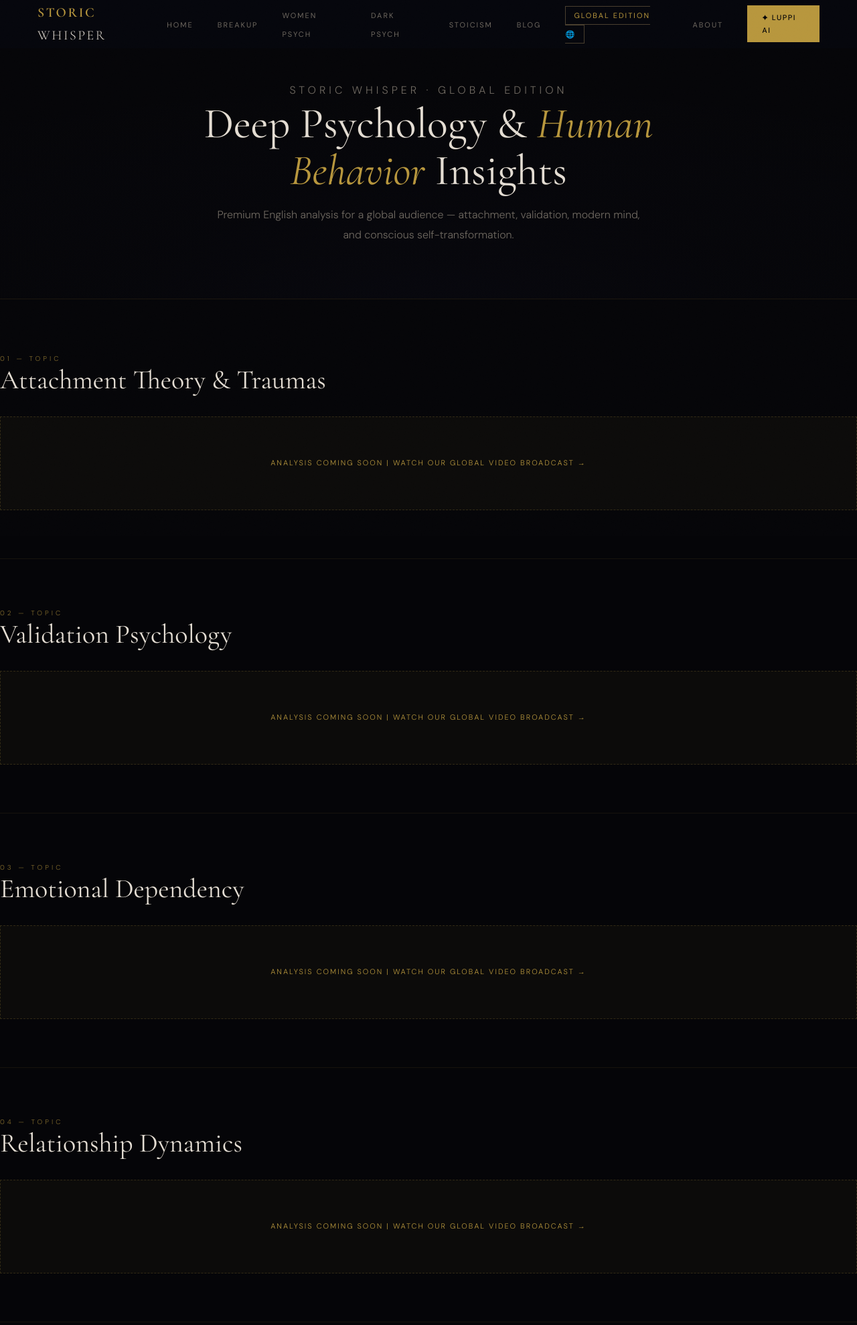
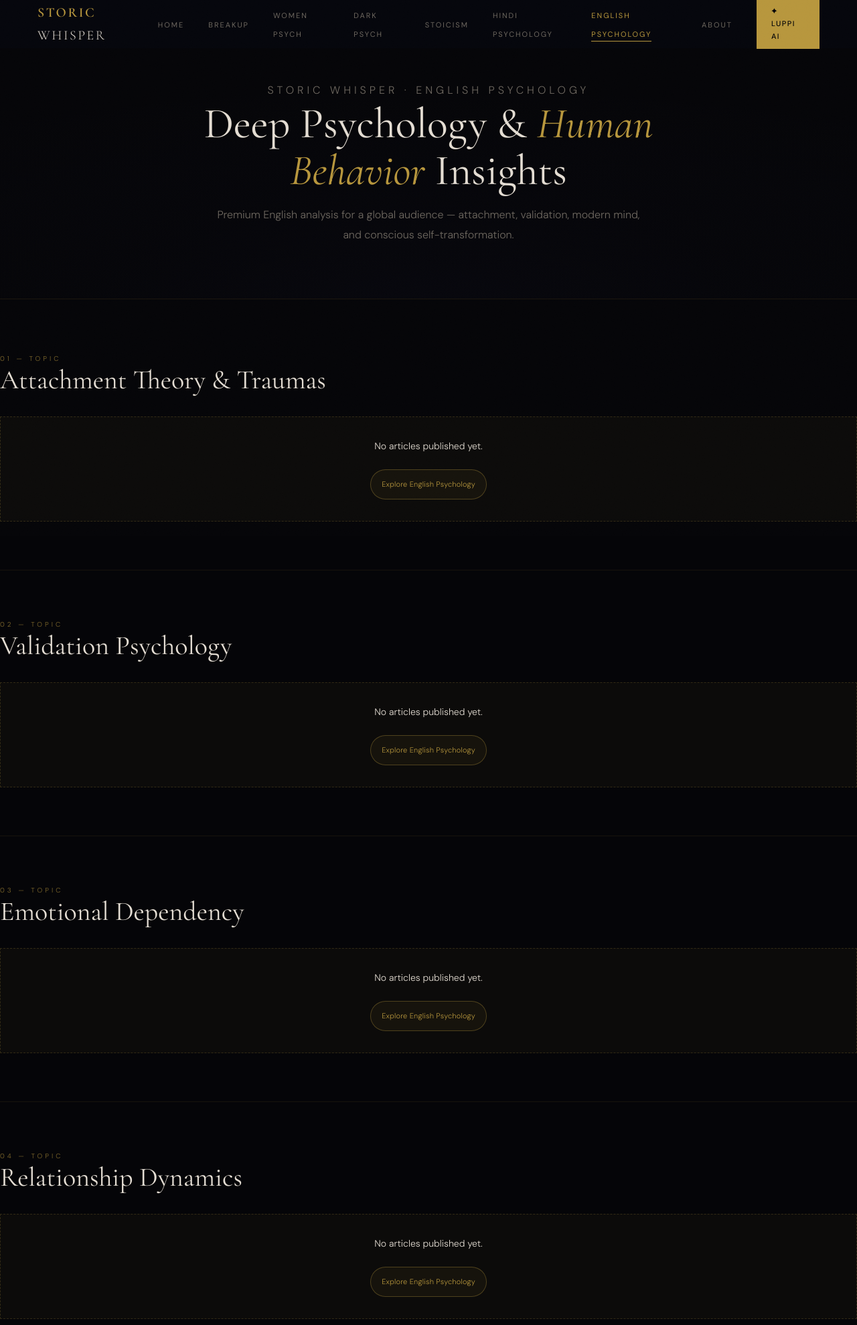
Before and after one commit to lovekushchauhan234-eng/storic-whisper, a Django app: page /en/ in a window 1280 px wide. Shown: the top 1979 px of the page at 67% size. Run offline with Django 5.2, Linux system fonts and the light colour scheme; data comes from the database, SQL or seed files in the repository; some libraries are stand-ins or nearby versions.

Commit message:
Refine Hindi and English Psychology sections

```diff
--- a/templates/core/base.html
+++ b/templates/core/base.html
@@ -94,8 +94,8 @@
       <li><a href="{% url 'women' %}"         class="sw-nav-link {% block nav_women %}{% endblock %}">Women Psych</a></li>
       <li><a href="{% url 'dark' %}"          class="sw-nav-link {% block nav_dark %}{% endblock %}">Dark Psych</a></li>
       <li><a href="{% url 'stoicism' %}"      class="sw-nav-link {% block nav_stoic %}{% endblock %}">Stoicism</a></li>
-      <li><a href="{% url 'article_list' %}"  class="sw-nav-link {% block nav_blog %}{% endblock %}">Blog</a></li>
-      <li><a href="{% url 'english_hub' %}"   class="sw-nav-link sw-nav-link--global">Global Edition 🌐</a></li>
+      <li><a href="{% url 'article_list' %}"  class="sw-nav-link {% block nav_blog %}{% endblock %}">Hindi Psychology</a></li>
+      <li><a href="{% url 'english_hub' %}"   class="sw-nav-link {% block nav_english %}{% endblock %}">English Psychology</a></li>
       <li><a href="{% url 'about' %}"         class="sw-nav-link {% block nav_about %}{% endblock %}">About</a></li>
       <li>
         <a href="{% url 'ai_assistant' %}" class="sw-nav-cta">
@@ -119,8 +119,8 @@
     <a href="{% url 'women' %}">Women Psychology</a>
     <a href="{% url 'dark' %}">Dark Psychology</a>
     <a href="{% url 'stoicism' %}">Stoicism</a>
-    <a href="{% url 'article_list' %}">Blog</a>
-    <a href="{% url 'english_hub' %}" style="color:var(--gold)">Global Edition 🌐</a>
+    <a href="{% url 'article_list' %}">Hindi Psychology</a>
+    <a href="{% url 'english_hub' %}">English Psychology</a>
     <a href="{% url 'about' %}">About</a>
     <a href="{% url 'ai_assistant' %}" style="color:var(--gold)">✦ LUPPI AI</a>
   </div>
@@ -187,7 +187,7 @@
           <li><a href="{% url 'human_behavior' %}">Human Behavior</a></li>
           <li><a href="{% url 'self_transform' %}">Self-Transform</a></li>
           <li><a href="{% url 'ai_mind' %}">AI + Mind</a></li>
-          <li><a href="{% url 'article_list' %}">Blog</a></li>
+          <li><a href="{% url 'article_list' %}">Hindi Psychology</a></li>
           <li><a href="{% url 'about' %}">About</a></li>
         </ul>
       </div>
--- a/templates/core/english_hub.html
+++ b/templates/core/english_hub.html
@@ -1,11 +1,11 @@
 {% extends "core/base.html" %}
 {% load static %}
 
-{% block title %}Storic Whisper | Global Edition — Deep Psychology & Human Behavior{% endblock %}
+{% block title %}Storic Whisper | English Psychology — Deep Psychology & Human Behavior{% endblock %}
 {% block meta_desc %}Premium English psychology insights: attachment, validation, dark psychology awareness, stoicism, dopamine, and the modern mind.{% endblock %}
 {% block canonical %}https://storic-whisper.onrender.com/en/{% endblock %}
 {% block body_class %}en-hub-page{% endblock %}
-{% block nav_blog %}active{% endblock %}
+{% block nav_english %}active{% endblock %}
 
 {% block extra_head %}
 <style>
@@ -28,12 +28,45 @@
 .en-card:hover{border-color:rgba(184,151,61,.35);transform:translateY(-3px)}
 .en-card-thumb{aspect-ratio:16/10;background:linear-gradient(135deg,#0c0c18,#181830);overflow:hidden}
 .en-card-thumb img{width:100%;height:100%;object-fit:cover}
+.en-card-thumb-fallback{width:100%;height:100%;display:flex;align-items:center;justify-content:center;font-family:'Cormorant Garamond',serif;font-size:48px;color:rgba(184,151,61,.22)}
 .en-card-body{padding:22px 24px 26px;flex:1;display:flex;flex-direction:column}
 .en-card-title{font-family:'Cormorant Garamond',serif;font-size:20px;color:var(--cream);line-height:1.3;margin-bottom:10px}
+.en-read-btn{
+  align-self:flex-start;
+  margin-top:16px;
+  padding:11px 16px;
+  border:1px solid rgba(184,151,61,.35);
+  border-radius:999px;
+  background:rgba(184,151,61,.06);
+  font-size:10.5px;
+  letter-spacing:2px;
+  text-transform:uppercase;
+  color:var(--gold);
+}
+.en-card:hover .en-read-btn{
+  background:rgba(184,151,61,.14);
+  border-color:rgba(184,151,61,.55);
+}
 .en-card-meta{font-size:11px;color:var(--muted);margin-top:auto;padding-top:14px}
 .en-placeholder{display:flex;align-items:center;justify-content:center;min-height:140px;padding:32px;border:1px dashed rgba(184,151,61,.22);background:rgba(184,151,61,.04)}
 .en-placeholder a{font-size:11px;letter-spacing:2px;text-transform:uppercase;color:var(--gold);text-decoration:none;text-align:center;line-height:1.7;transition:color .25s}
 .en-placeholder a:hover{color:var(--cream)}
+.en-empty-btn{
+  margin-top:10px;
+  padding:12px 16px;
+  border:1px solid rgba(184,151,61,.35);
+  border-radius:999px;
+  display:inline-flex;
+  align-items:center;
+  justify-content:center;
+  background:rgba(184,151,61,.06);
+  text-transform:none !important;
+  letter-spacing:0.2px !important;
+}
+.en-empty-btn:hover{
+  background:rgba(184,151,61,.14);
+  border-color:rgba(184,151,61,.55);
+}
 @media(max-width:768px){
   .en-banner-inner{padding-top:100px}
   .en-topic-grid{grid-template-columns:1fr}
@@ -42,9 +75,9 @@
 {% endblock %}
 
 {% block content %}
-<section class="en-banner" aria-label="Global Edition">
+<section class="en-banner" aria-label="English Psychology">
   <div class="en-banner-inner">
-    <p class="en-banner-eyebrow">Storic Whisper · Global Edition</p>
+    <p class="en-banner-eyebrow">Storic Whisper · English Psychology</p>
     <h1>Deep Psychology &amp; <em>Human Behavior</em> Insights</h1>
     <p>Premium English analysis for a global audience — attachment, validation, modern mind, and conscious self-transformation.</p>
   </div>
@@ -67,6 +100,8 @@
         <div class="en-card-thumb">
           {% if article.thumbnail %}
             <img src="{{ article.thumbnail.url }}" alt="{{ article.title }}" loading="lazy">
+          {% else %}
+            <div class="en-card-thumb-fallback">✦</div>
           {% endif %}
         </div>
         <div class="en-card-body">
@@ -74,6 +109,7 @@
           <p class="sw-body sw-text-muted" style="font-size:13px;line-height:1.7;margin:0">
             {{ article.meta_description|default:"Read the full analysis."|truncatechars:120 }}
           </p>
+          <span class="en-read-btn">Read Article</span>
           <p class="en-card-meta">⏱ {{ article.reading_time }} min · {{ article.created_at|date:"M d, Y" }}</p>
         </div>
       </a>
@@ -81,9 +117,12 @@
     </div>
     {% else %}
     <div class="en-placeholder">
-      <a href="https://youtube.com/@StoricWhisper" target="_blank" rel="noopener">
-        Analysis Coming Soon | Watch Our Global Video Broadcast →
-      </a>
+      <div style="display:flex;flex-direction:column;align-items:center;gap:14px;text-align:center;">
+        <p style="margin:0;font-size:14px;color:var(--fog);line-height:1.6;">
+          No articles published yet.
+        </p>
+        <a href="{% url 'english_hub' %}" class="en-empty-btn">Explore English Psychology</a>
+      </div>
     </div>
     {% endif %}
   </article>
```
Also changed, not shown: templates/core/home.html (+13 -12 lines).
